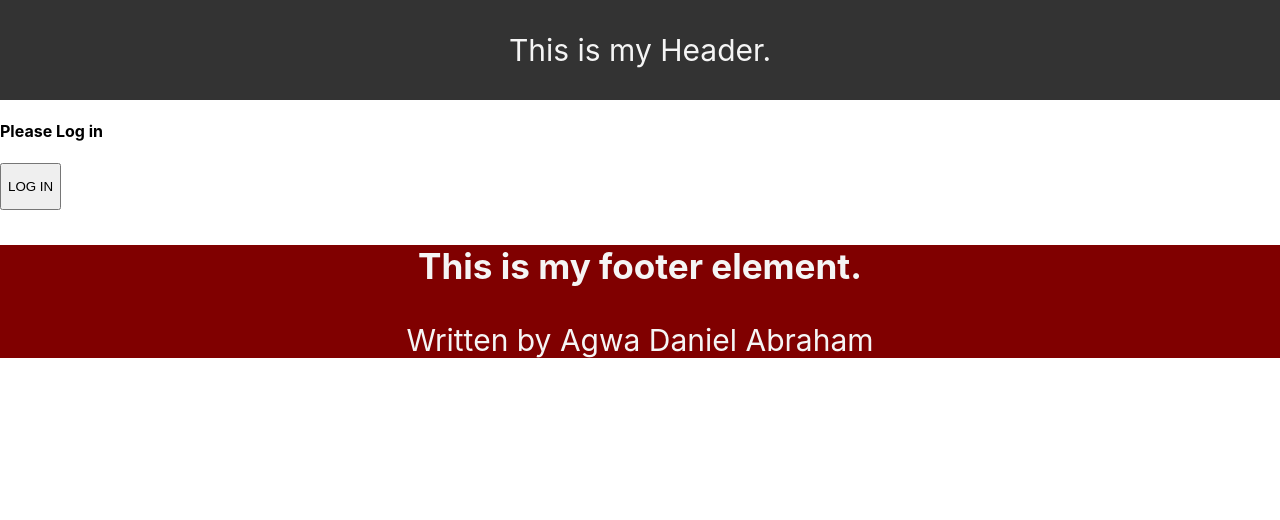
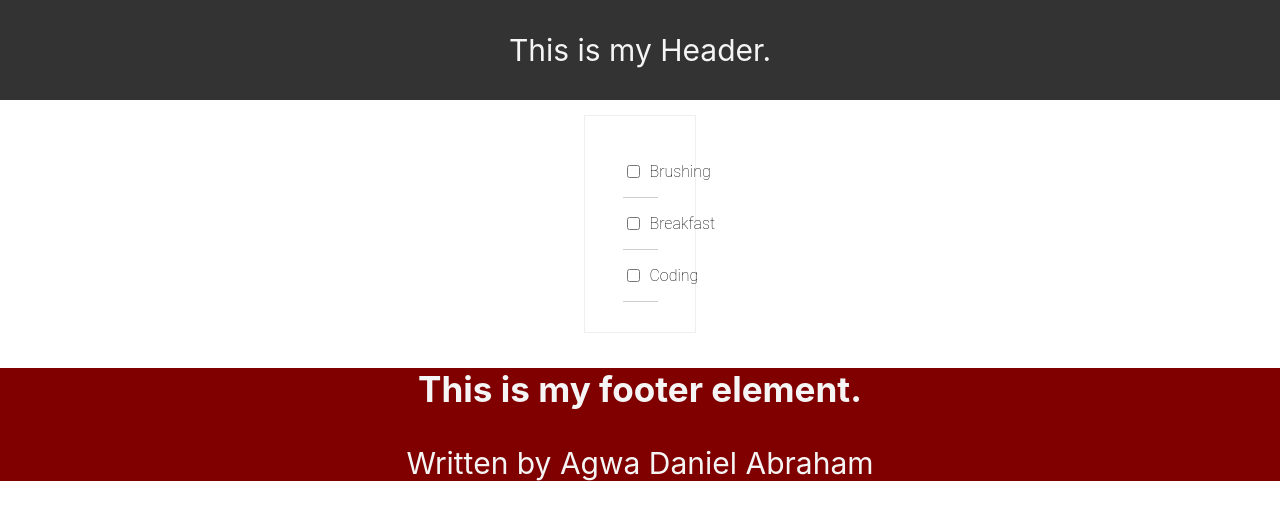
Before and after one commit to agwadan/React-Exercise, a React (Create React App) app: page / in a window 1280 px wide. Shown: the top 520 px of the page. Built offline with nearby package versions, Linux system fonts and the light colour scheme.

Commit message:
tut-03:25:00 - Completed last phase of to-do app

```diff
--- a/src/App.js
+++ b/src/App.js
@@ -17,7 +17,7 @@ function App() {
   return (
     <div>
       <Header/>
-      <ConditionalRenderingPractice/>
+      <ToDo/>
 
       <Footer/>
     </div>
--- a/src/components/ToDoList/ToDoItem.js
+++ b/src/components/ToDoList/ToDoItem.js
@@ -1,10 +1,17 @@
 import React from 'react';
 
 const ToDoItem = (props) => {
+
+    const completedStyle = {
+        fontStyle: "italic",
+        color: "#cdcdcd",
+        textDecoration: "line-through"
+    }
+
     return(
         <div className="todo-item">
 
-            <input
+             <input
                 type="checkbox"
                 checked={props.item.completed}
                 onChange={()=>
@@ -12,7 +19,9 @@ const ToDoItem = (props) => {
                 }
             />
 
-            <p> {props.item.task} </p>
+            <p style= {props.item.completed ? completedStyle : null}>
+                 {props.item.task}
+            </p>
         </div>
     )
 }
--- a/src/components/ToDoList/todoData.js
+++ b/src/components/ToDoList/todoData.js
@@ -2,17 +2,17 @@ const todoData = [
 {
     id: 1,
     task: "Brushing",
-    completed: true
+    completed: false
 },
 {
     id: 2,
     task: "Breakfast",
-    completed: true
+    completed: false
 },
 {
     id: 3,
     task: "Coding",
-    completed: true
+    completed: false
 },
 
 ]
```
